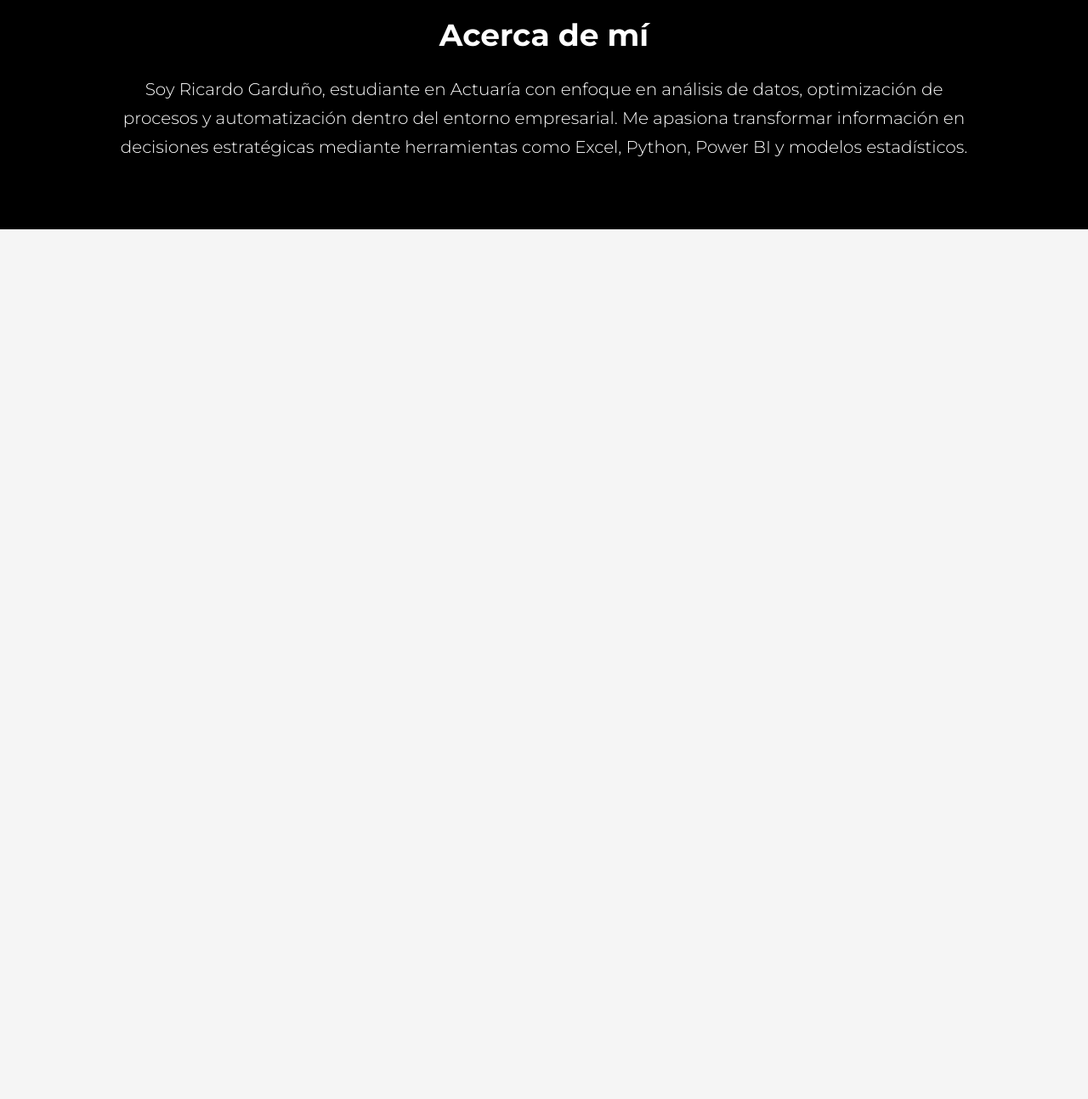
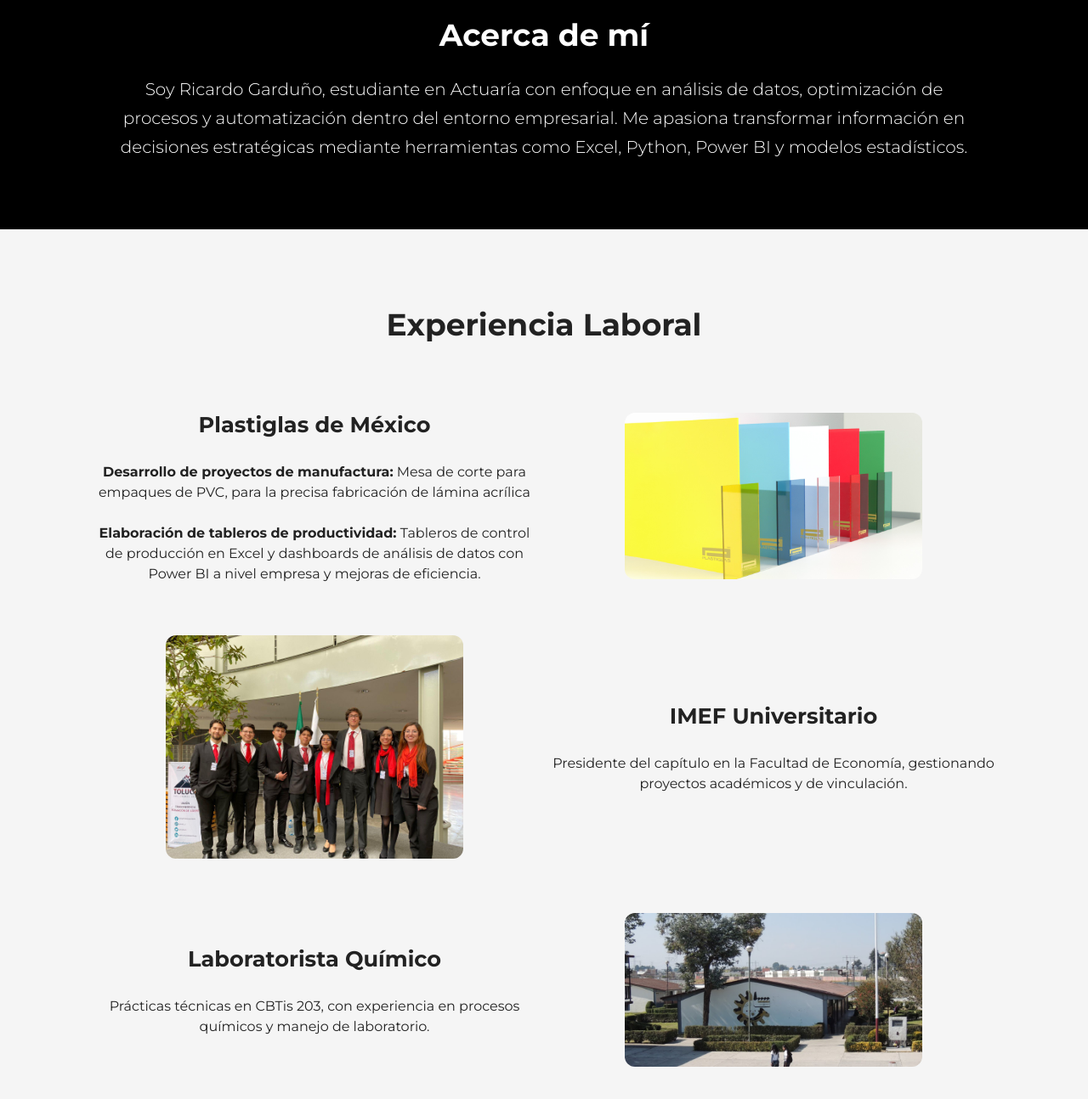
Before and after one commit to ricardogazep/Portafolio, a plain HTML site: page index.html in a window 1280 px wide. Shown: the part 871-2165 px from the top of the page at 85% size. Before the commit the page ends 1141 px from the top, so only its background shows below. Drawn offline with Linux system fonts and the light colour scheme.

Commit message:
Experiencia Laboral

```diff
--- a/index.html
+++ b/index.html
@@ -4,14 +4,23 @@
     <meta charset="UTF-8">
     <meta name="viewport" content="width=device-width, initial-scale=1.0">
     <title>Ricardo Garduño | Portafolio</title>
+
+    <!-- CSS -->
     <link rel="stylesheet" href="src/css/index.css">
+    <link rel="stylesheet" href="src/css/acerca_de_mi.css">
+    <link rel="stylesheet" href="src/css/experiencia.css">
 
-    <!-- Iconos (FontAwesome) -->
+    <!-- Iconos -->
     <link rel="stylesheet" href="https://cdnjs.cloudflare.com/ajax/libs/font-awesome/6.5.0/css/all.min.css">
-    <!-- Fuente Montserrat de Google -->
+
+    <!-- Fuente Montserrat -->
     <link href="https://fonts.googleapis.com/css2?family=Montserrat:wght@300;400;500;600;700&display=swap" rel="stylesheet">
 
+    <!-- Motion One (CORRECTO) -->
+    <script src="https://unpkg.com/@motionone/dom/dist/motion-one.umd.js"></script>
+
 </head>
+
 <body>
 
     <!-- ================= NAVBAR ================= -->
@@ -76,11 +85,65 @@
         </div>
     </section>
 
-    <section id="experiencia"></section>
+    <section id="experiencia" class="experiencia-section">
+        <h2>Experiencia Laboral</h2>
+
+        <!-- ITEM 1 -->
+        <div class="exp-item">
+            <div class="exp-text">
+                <h3>Plastiglas de México</h3>
+                <br>
+                <p><strong>Desarrollo de proyectos de manufactura:</strong> Mesa de corte para empaques de PVC,
+                    para la precisa fabricación de lámina acrílica
+                    <br><br>
+                    <strong>Elaboración de tableros de productividad:</strong> Tableros de control de producción
+                    en Excel y dashboards de análisis de datos con
+                    Power BI a nivel empresa y mejoras de eficiencia.</p>
+            </div>
+
+            <div class="exp-img">
+                <img src="src/jpg/PLASTIGLAS.jpeg" alt="Plastiglas" />
+            </div>
+        </div>
+
+
+        <!-- ITEM 2 -->
+        <div class="exp-item invert">
+            <div class="exp-text">
+                <h3>IMEF Universitario</h3>
+                <br>
+                <p>Presidente del capítulo en la Facultad de Economía,
+                    gestionando proyectos académicos y de vinculación.</p>
+            </div>
+
+            <div class="exp-img">
+                <img src="src/jpg/IMEF.jpg" alt="IMEF" />
+            </div>
+        </div>
+
+
+        <!-- ITEM 3 -->
+        <div class="exp-item">
+            <div class="exp-text">
+                <h3>Laboratorista Químico</h3>
+                <br>
+                <p>Prácticas técnicas en CBTis 203, con experiencia en procesos químicos
+                    y manejo de laboratorio.</p>
+            </div>
+
+            <div class="exp-img">
+                <img src="src/png/CBTIS.PNG" alt="Laboratorio" />
+            </div>
+        </div>
+
+</section>
+
+
     <section id="formacion"></section>
     <section id="contacto"></section>
 
     <script src="src/js/navbar.js"></script>
+    <script src="src/js/scroll.js"></script>
 
 </body>
 </html>
--- /dev/null
+++ b/src/css/acerca_de_mi.css
@@ -0,0 +1,60 @@
+/* ===================== SECCIÓN ACERCA DE MÍ ===================== */
+
+.acerca-section {
+    background-color: #000;
+    color: #fff;
+    padding: 80px 0;
+    border-start-end-radius: 60px;
+    margin-top: 10px;
+}
+
+.acerca-container {
+    width: 90%;
+    max-width: 1000px;
+    margin: auto;
+    text-align: center;
+}
+
+.acerca-container h2 {
+    font-size: 36px;
+    margin-bottom: 25px;
+    font-weight: 700;
+}
+
+.acerca-container p {
+    font-size: 20px;
+    line-height: 1.7;
+    font-weight: 300;
+}
+
+/* ===================== RESPONSIVE ===================== */
+@media (max-width: 1140px) {
+
+    .acerca-container h2 {
+        font-size: 32px;
+    }
+
+    .acerca-container p {
+        font-size: 20px;
+        line-height: 1.6;
+        padding: 0 10px;
+    }
+
+    .acerca-section {
+        border-start-end-radius: 40px;
+    }
+}
+
+@media (max-width: 480px) {
+    .acerca-container h2 {
+        font-size: 30px;
+    }
+
+    .acerca-container p {
+        font-size: 18px;
+    }
+
+    .acerca-section {
+        border-start-end-radius: 30px;
+    }
+}
--- /dev/null
+++ b/src/css/experiencia.css
@@ -0,0 +1,75 @@
+.experiencia-section {
+width: 100%;
+max-width: 1100px;
+margin: 0 auto;
+padding: 40px 20px;
+text-align: center;
+}
+
+.experiencia-section h2 {
+    margin-top: 50px;
+    font-size: 36px;
+    margin-bottom: 80px;
+}
+
+.exp-item {
+display: flex;
+align-items: center;
+justify-content: space-between;
+margin-bottom: 60px;
+gap: 20px;
+}
+
+
+.exp-text {
+flex: 1;
+}
+
+
+.exp-text h3 {
+margin: 0;
+font-size: 1.6rem;
+}
+
+
+.exp-text p {
+font-size: 1rem;
+line-height: 1.5;
+margin-top: 10px;
+}
+
+
+.exp-img {
+flex: 1;
+text-align: center;
+}
+
+
+.exp-img img {
+width: 100%;
+max-width: 350px;
+border-radius: 12px;
+object-fit: cover;
+}
+
+
+/* Alternar izquierda/derecha */
+.invert {
+flex-direction: row-reverse;
+}
+
+/* Responsive */
+@media (max-width: 768px) {
+    .exp-item {
+        flex-direction: column;
+        text-align: center;
+    }
+    .invert {
+        flex-direction: column;
+    }
+
+    .exp-img img {
+        max-width: 90%;
+    }
+
+}
--- a/src/css/index.css
+++ b/src/css/index.css
@@ -133,35 +133,6 @@ body {
     transform: scale(1.1);
 }
 
-/* ===================== SECCIÓN ACERCA DE MÍ ===================== */
-
-.acerca-section {
-    background-color: #000;
-    color: #fff;
-    padding: 80px 0;
-    border-start-end-radius: 60px;
-    margin-top: 10px;
-}
-
-.acerca-container {
-    width: 90%;
-    max-width: 1000px;
-    margin: auto;
-    text-align: center;
-}
-
-.acerca-container h2 {
-    font-size: 36px;
-    margin-bottom: 25px;
-    font-weight: 700;
-}
-
-.acerca-container p {
-    font-size: 20px;
-    line-height: 1.7;
-    font-weight: 300;
-}
-
 /* ===================== RESPONSIVE ===================== */
 @media (max-width: 1140px) {
     .nav-menu {
@@ -209,31 +180,4 @@ body {
         align-items: center;
     }
 
-    .acerca-container h2 {
-        font-size: 32px;
-    }
-
-    .acerca-container p {
-        font-size: 20px;
-        line-height: 1.6;
-        padding: 0 10px;
-    }
-
-    .acerca-section {
-        border-start-end-radius: 40px;
-    }
 }
-
-@media (max-width: 480px) {
-    .acerca-container h2 {
-        font-size: 30px;
-    }
-
-    .acerca-container p {
-        font-size: 18px;
-    }
-
-    .acerca-section {
-        border-start-end-radius: 30px;
-    }
-}
--- /dev/null
+++ b/src/js/scroll.js
@@ -0,0 +1,29 @@
+// Animaciones con Motion One al hacer scroll
+
+const items = document.querySelectorAll(".experiencia-item");
+
+items.forEach((item, index) => {
+    const delay = index * 0.2;
+
+    const animateItem = () => {
+        motion.animate(
+            item,
+            { opacity: [0, 1], transform: ["translateY(40px)", "translateY(0px)"] },
+            { duration: 0.8, easing: "ease-out", delay: delay }
+        );
+    };
+
+    const observer = new IntersectionObserver(
+        (entries) => {
+            entries.forEach((entry) => {
+                if (entry.isIntersecting) {
+                    animateItem();
+                    observer.unobserve(item);
+                }
+            });
+        },
+        { threshold: 0.2 }
+    );
+
+    observer.observe(item);
+});
```
Also changed, not shown: src/jpg/IMEF.jpg (added), src/jpg/PLASTIGLAS.jpeg (added), src/png/CBTIS.PNG (added), src/png/PLASTIGLAS.png (added).
